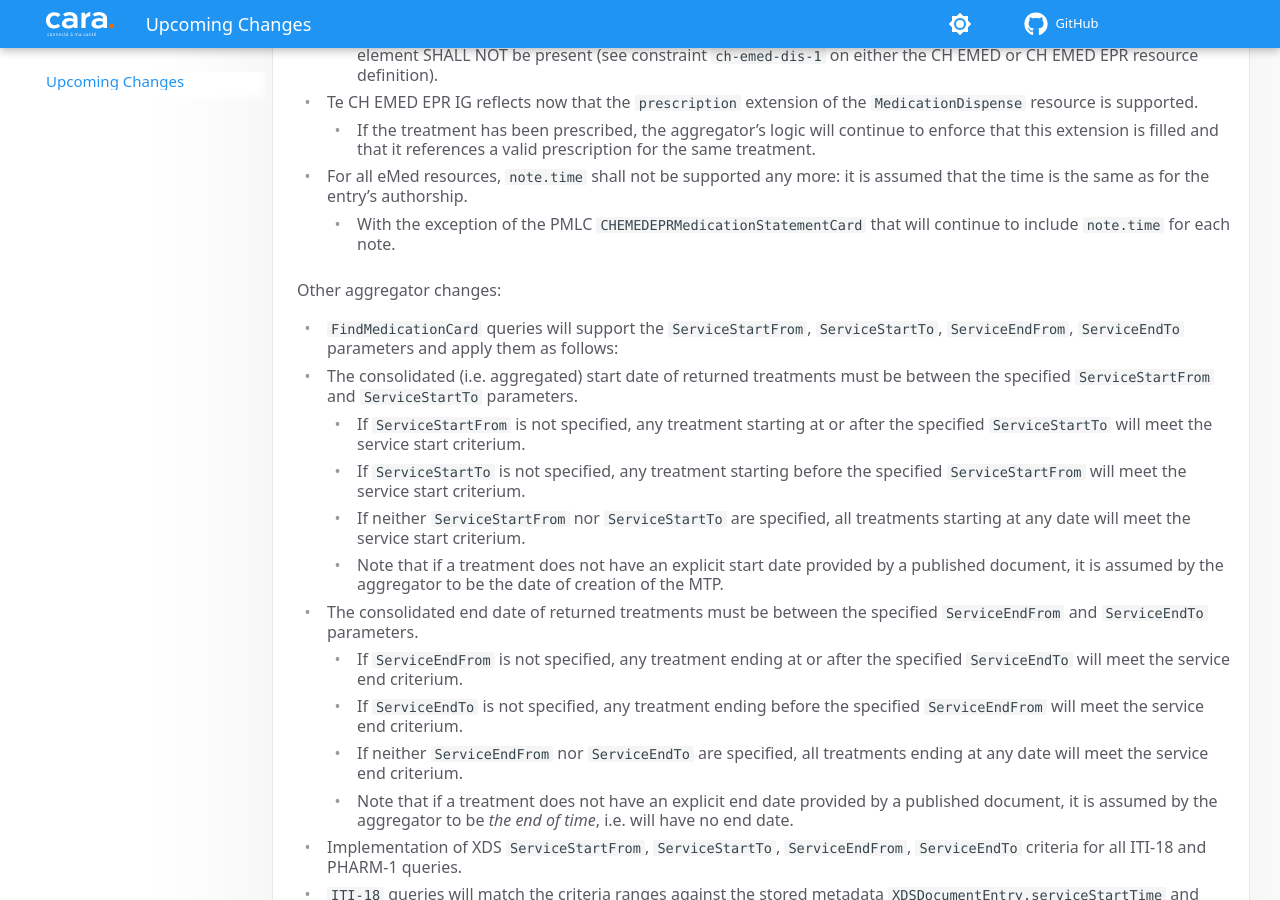
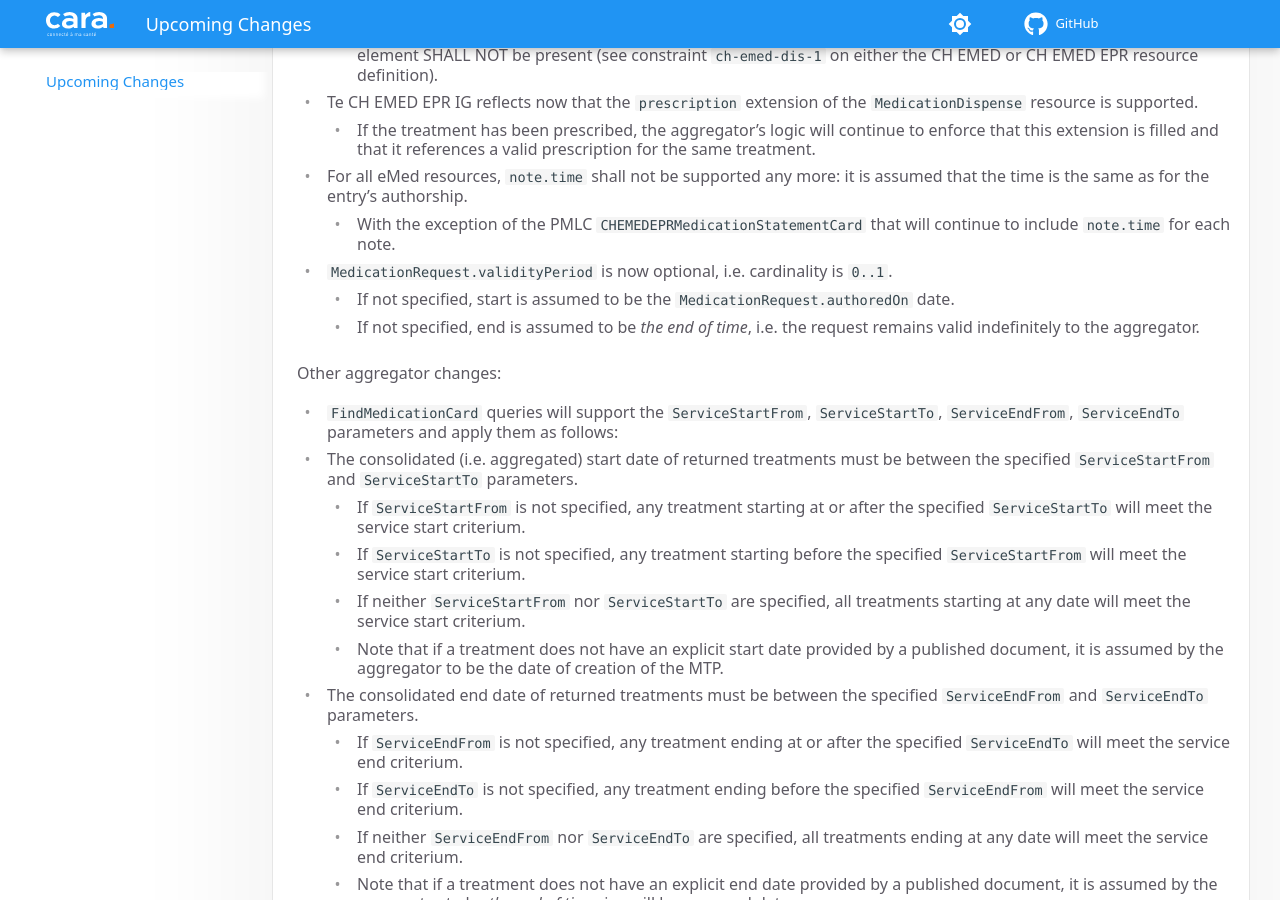
Before and after one commit to CARA-ch/emed-service-guide, an MkDocs documentation site: the page built from docs/other/upcoming_changes.md, in a window 1280 px wide and 900 px high, scrolled down 1195 px. Built offline with MkDocs 1.6.1 and Material for MkDocs 9.7.7, drawn with Linux system fonts in a browser that asks for light colours; comment, search, counter and statistics services are not loaded.

Commit message:
updated upcoming changes

```diff
--- a/docs/other/upcoming_changes.md
+++ b/docs/other/upcoming_changes.md
@@ -35,6 +35,9 @@ Relevant changes from (upcoming) CH EMED EPR 1.0.0 based on CH EMED 4.0.0 (the l
 	- If the treatment has been prescribed, the aggregator's logic will continue to enforce that this extension is filled and that it references a valid prescription for the same treatment.
   - For all eMed resources, `note.time` shall not be supported any more: it is assumed that the time is the same as for the entry's authorship.
 	- With the exception of the PMLC `CHEMEDEPRMedicationStatementCard` that will continue to include `note.time` for each note.
+  - `MedicationRequest.validityPeriod` is now optional, i.e. cardinality is `0..1`.
+    - If not specified, start is assumed to be the `MedicationRequest.authoredOn` date.
+	- If not specified, end is assumed to be *the end of time*, i.e. the request remains valid indefinitely to the aggregator.
 
 
 Other aggregator changes:
```
